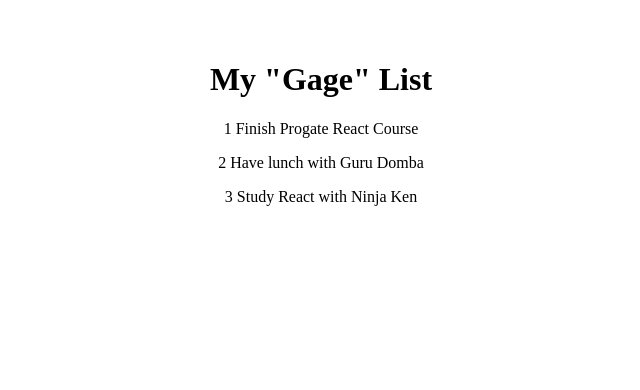
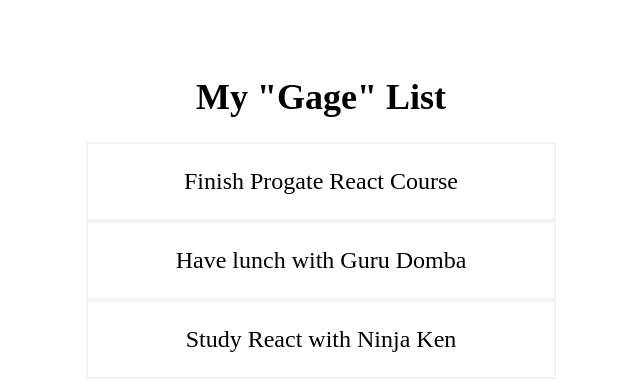
Before and after one commit to NuriskiAkbar/Gage-Gen, a React (Vite) app: page / in a window 1280 px wide. Shown: the top 390 px of the page, without its empty margins (319-959 px from the left). Built offline with nearby package versions, Linux system fonts and the light colour scheme.

Commit message:
add CSS to components

```diff
--- a/src/App.jsx
+++ b/src/App.jsx
@@ -2,6 +2,7 @@
 import reactLogo from './assets/react.svg'
 import viteLogo from '/vite.svg'
 import './App.css'
+import Todos from './components/Todos'
 
 function App() {
   const [todos, setTodos] = useState([
@@ -25,15 +26,25 @@
   console.log(todos)
 
   return (
-    <div className='App'>
-      <h1>My "Gage" List</h1>
-      {
-        todos.map((todo)=>{
-          return <p>{todo.id}  {todo.title}</p>
-        })
-      }
+    <div className='App' style={styles.container }>
+      <h1 style={styles.title}>My "Gage" List</h1>
+      <Todos todos={todos} />
+
     </div>
+
   )
+
+}
+
+
+const styles = {
+  container: {
+    textAlign: 'center',
+    padding: '12px',
+  },
+  title: {
+    fontSize: '36px',
+  },
 }
 
 export default App
--- /dev/null
+++ b/src/components/TodoItem.jsx
@@ -0,0 +1,19 @@
+import React from 'react';
+
+const TodoItem = ({ todo }) => {
+    return (
+        <div style={ styles.todoItem }>
+            <p>{ todo.title }</p>
+        </div>
+    )
+}
+
+const styles = {
+    todoItem:{
+        border: '2px solid #f4f4f4',
+        fontSize: '24px'
+    }
+
+}
+
+export default TodoItem
--- /dev/null
+++ b/src/components/Todos.jsx
@@ -0,0 +1,23 @@
+import React from 'react';
+import TodoItem from './TodoItem';
+
+const Todos = ({ todos })=> {
+    return (
+        <div style={ styles.container }>
+            {
+                todos.map((todo)=>{
+                    return <TodoItem key={todo.id} todo={todo} />
+                })
+            }
+        </div>
+    )
+}
+
+const styles = {
+    container: {
+        width: '40%',
+        margin: '0 auto'
+    }
+}
+
+export default Todos
```
